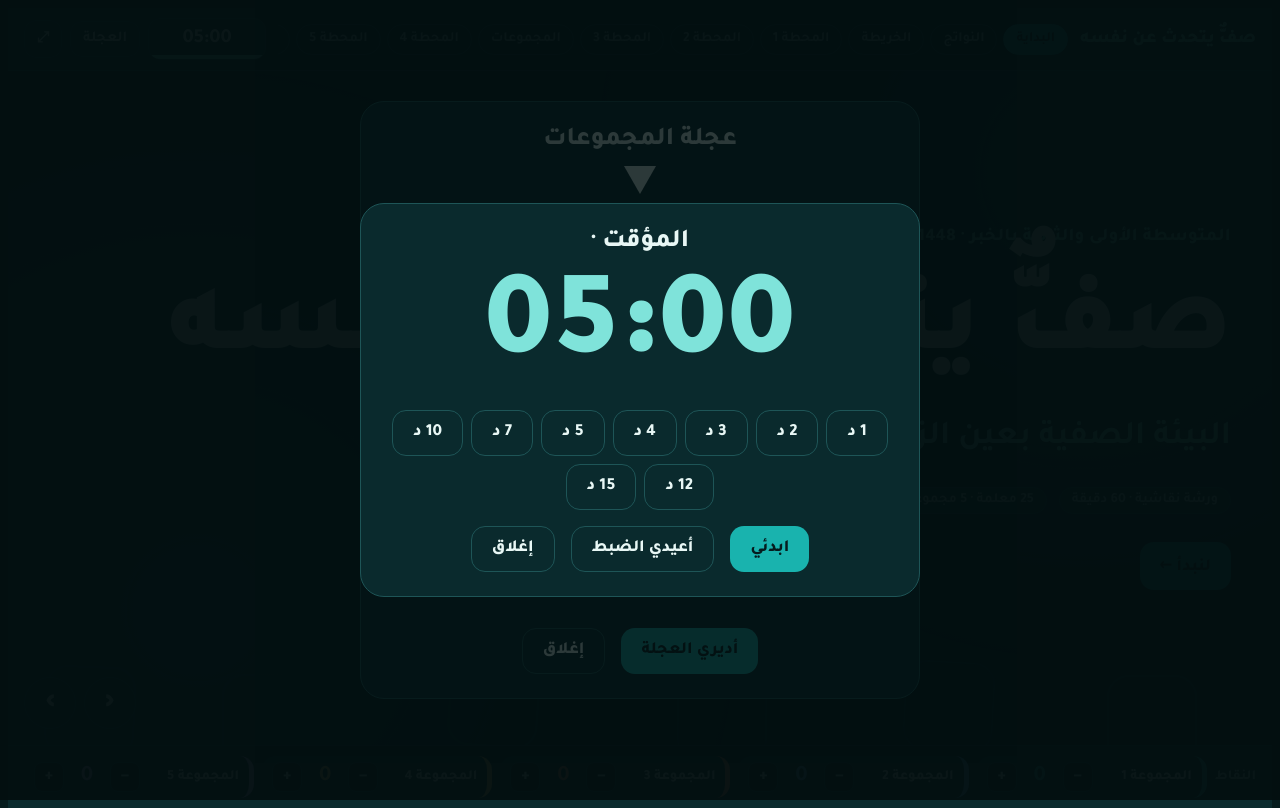
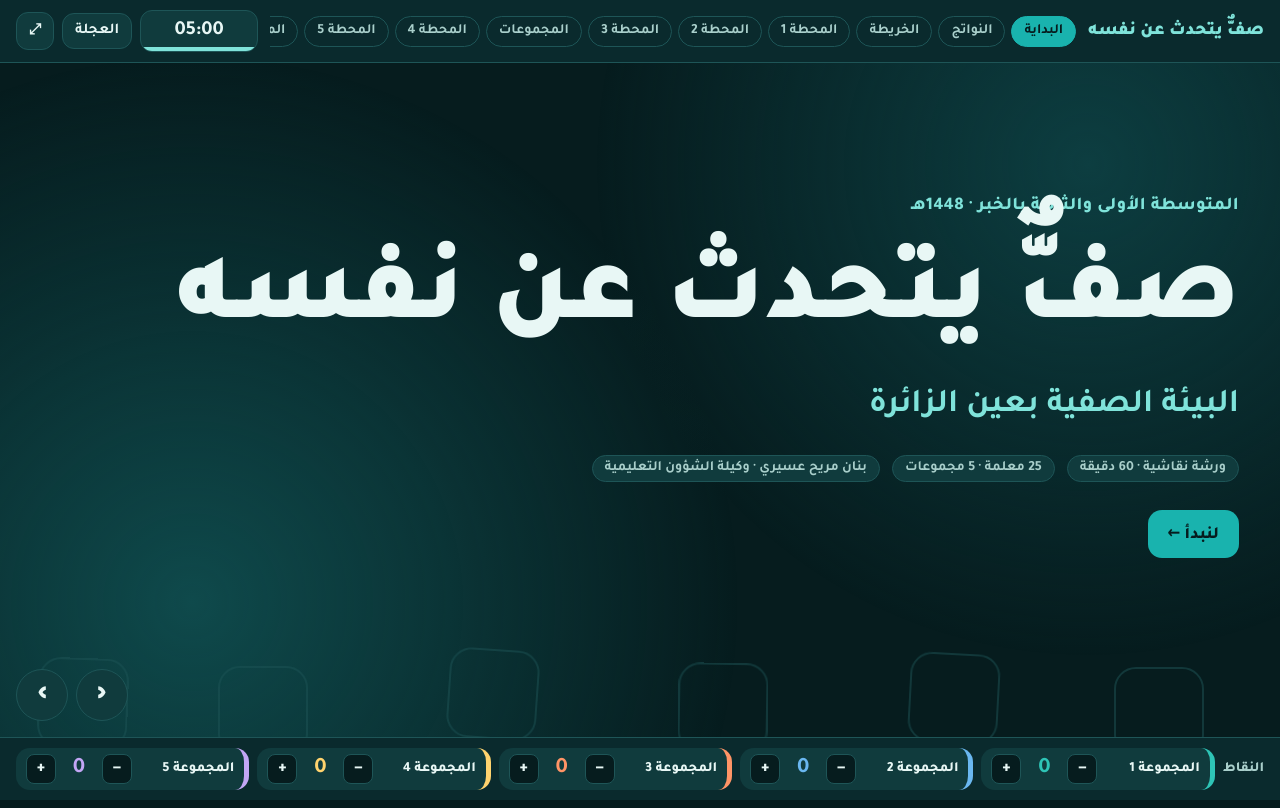
Before and after one commit to bnon86-code/Workshop-, a plain HTML site: page index.html in a window 1280 px wide. Drawn offline with Linux system fonts and the light colour scheme.

Commit message:
Fix tools page: keep popups hidden until opened
Co-Authored-By: Claude Opus 5.5 <noreply@anthropic.com>
Claude-Session: https://claude.ai/code/session_01XAgpNs8dJvykTZxZ2152XN

```diff
--- a/index.html
+++ b/index.html
@@ -18,7 +18,8 @@
   --font:'Tajawal', Tahoma, 'Segoe UI', sans-serif;
   color-scheme:dark;
 }
-html,body{height:100%}
+html,body{height:100%;margin:0}
+[hidden]{display:none!important}
 body{background:var(--ink);color:var(--foam);font-family:var(--font);overflow:hidden}
 *{box-sizing:border-box}
 button,input,select{font-family:inherit}
@@ -44,7 +45,7 @@ button{cursor:pointer}
 
 /* stage */
 .stage{position:relative;overflow:hidden}
-.screen{position:absolute;inset:0;padding:clamp(16px,3.2vw,48px);overflow-y:auto;display:flex;flex-direction:column;gap:clamp(14px,2vw,24px);opacity:0;visibility:hidden;transform:translateX(-40px);transition:opacity .45s ease,transform .45s ease,visibility 0s .45s}
+.screen{position:absolute;inset:0;padding:clamp(16px,3.2vw,48px);padding-bottom:88px;overflow-y:auto;display:flex;flex-direction:column;gap:clamp(14px,2vw,24px);opacity:0;visibility:hidden;transform:translateX(-40px);transition:opacity .45s ease,transform .45s ease,visibility 0s .45s}
 .screen.on{opacity:1;visibility:visible;transform:none;transition:opacity .45s ease,transform .45s ease}
 .screen.back{transform:translateX(40px)}
 .eyebrow{font-weight:800;color:var(--aqua);font-size:clamp(14px,1.4vw,18px);letter-spacing:.02em;display:flex;gap:10px;align-items:center;flex-wrap:wrap}
```
